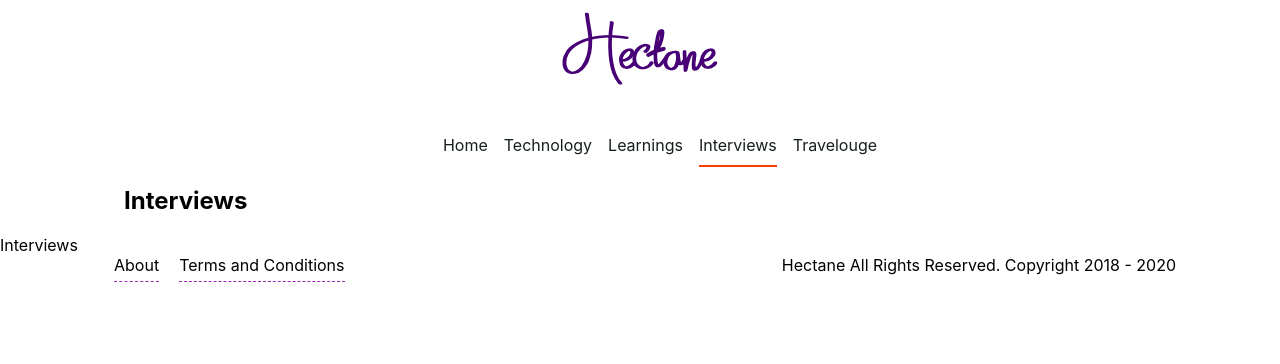
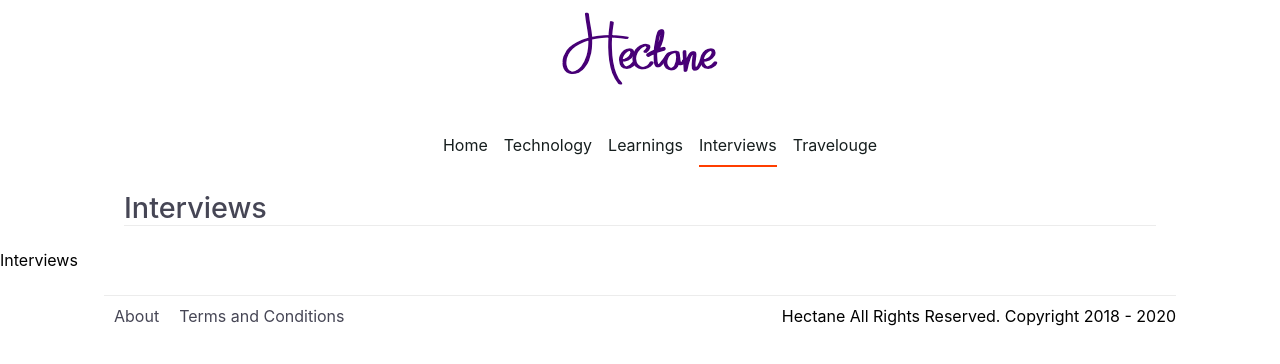
Before and after one commit to velusgautam/hectane-next, a Next.js app: page /interviews in a window 1280 px wide. Shown: the top 364 px of the page. Built offline with nearby package versions, Linux system fonts and the light colour scheme.

Commit message:
Fixed minor link issues

```diff
--- a/layouts/header.layout.js
+++ b/layouts/header.layout.js
@@ -1,13 +1,14 @@
-import { mainRoutes } from './routes';
+import { mainRoutes, footerRoutes } from './routes';
 import Link from 'next/link';
 import { useRouter } from 'next/router';
 
 const Header = () => {
   const router = useRouter();
   let currentPathName = '';
-  const currentRoute = mainRoutes.filter(
+  const currentRoute = [...mainRoutes, ...footerRoutes].filter(
     (route) => route.path === router.asPath
   );
+
   if (currentRoute.length > 0) {
     currentPathName = currentRoute[0].name;
   }
@@ -38,7 +39,7 @@ const Header = () => {
       </div>
       {currentPathName && (
         <div>
-          <h2>{currentPathName}</h2>
+          <h2 className="page-title">{currentPathName}</h2>
         </div>
       )}
     </div>
--- a/pages/[slug].js
+++ b/pages/[slug].js
@@ -12,8 +12,8 @@ const StaticPosts = ({ post }) => {
         <meta title="description" content={post.description} />
         <link rel="icon" href="/favicon.png" />
       </Head>
-      <div className="content">
-        <h1 className="post--title">{post.title}</h1>
+      <div className="container margin-auto padding-left20 padding-right20">
+        {/* <h1 className="post--title">{post.title}</h1> */}
         <h4 className="post--sub-title">{post.subTitle}</h4>
         <div className="post--body">
           {post.body.map(({ type, data }, index) => {
--- a/public/styles.css
+++ b/public/styles.css
@@ -57,14 +57,21 @@ body {
 .footer-container {
   display: flex;
   justify-content: space-between;
+  border-top: 1px solid #ececec;
+  margin: 25px;
+  padding-top: 10px;
+  /* display: grid; */
+  justify-items: right;
+  grid-template-columns: 1fr;
+  grid-template-rows: none;
 }
 
 .footer-links {
   padding-bottom: 6px;
   text-decoration: none;
-  color: #000000;
-  border-bottom: 1px #9c27b0;
-  border-bottom-style: dashed;
+  color: #464655;
+  /* border-bottom: 1px #9c27b0;
+  border-bottom-style: dashed; */
   margin: 10px;
 }
 
@@ -243,3 +250,10 @@ a {
   display: block;
   bottom: -1px;
 }
+
+.page-title {
+  color: #464655;
+  font-size: 1.8rem;
+  font-weight: 500;
+  border-bottom: 1px solid #ececec;
+}
```
